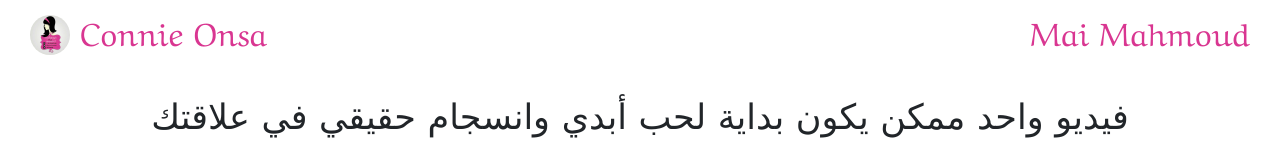
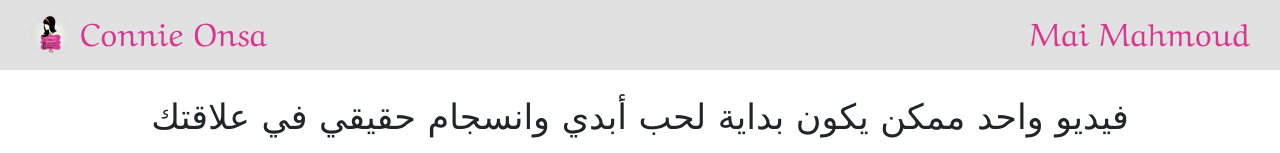
Before and after one commit to Youssef-Ghoneim-Dev/connieonsa, a React (Create React App) app: page / in a window 1280 px wide. Shown: the top 153 px of the page. Built offline with nearby package versions, Linux system fonts and the light colour scheme; no server answers; the database is empty.

Commit message:
first push

```diff
--- a/src/navbar.css
+++ b/src/navbar.css
@@ -1,5 +1,5 @@
 .navbar {
-  background: transparent;
+  background-color: #e1e1e1;
   color: #d93691;
   display: flex;
   justify-content: space-between;
```
